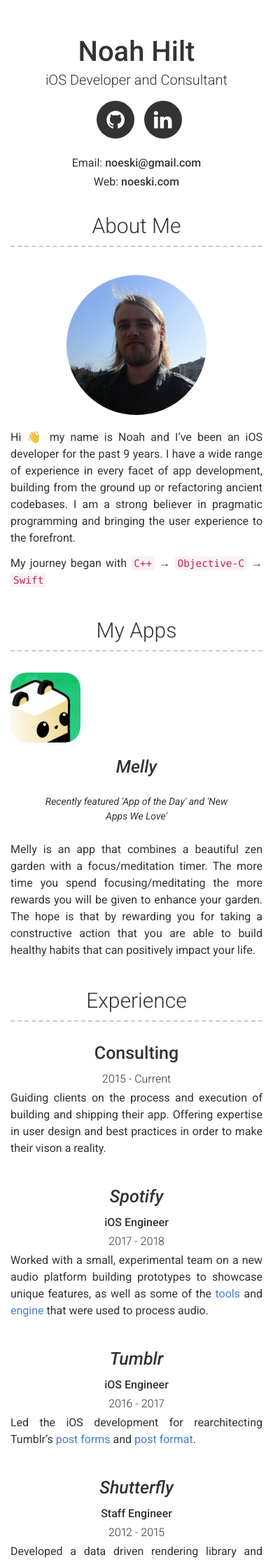
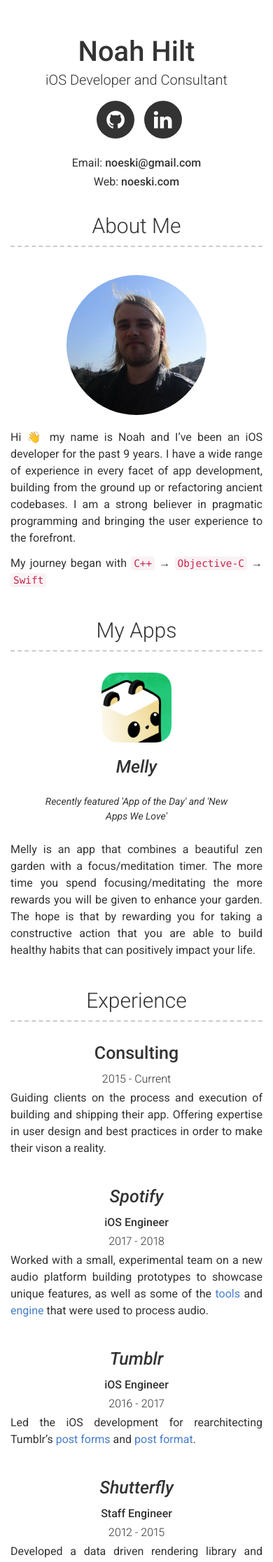
Before and after one commit to Noeski/noeski.github.io, a Jekyll site: the page built from index.md, in a window 390 px wide. Shown: the top 2232 px of the page at 70% size. Built offline with Jekyll 4.4.1, drawn with Linux system fonts in a browser that asks for light colours.

Commit message:
Center icon when screen is small

```diff
--- a/_sass/modern-resume-theme.scss
+++ b/_sass/modern-resume-theme.scss
@@ -90,6 +90,12 @@
   background-size: cover;
   background-position: center;
   background-repeat: repeat, no-repeat;
+}
+
+@media screen and (max-width: 768px) {
+  .app-icon {
+    margin: 0 auto 20px;
+  }
 }
 
 .into-text-1 {
```
